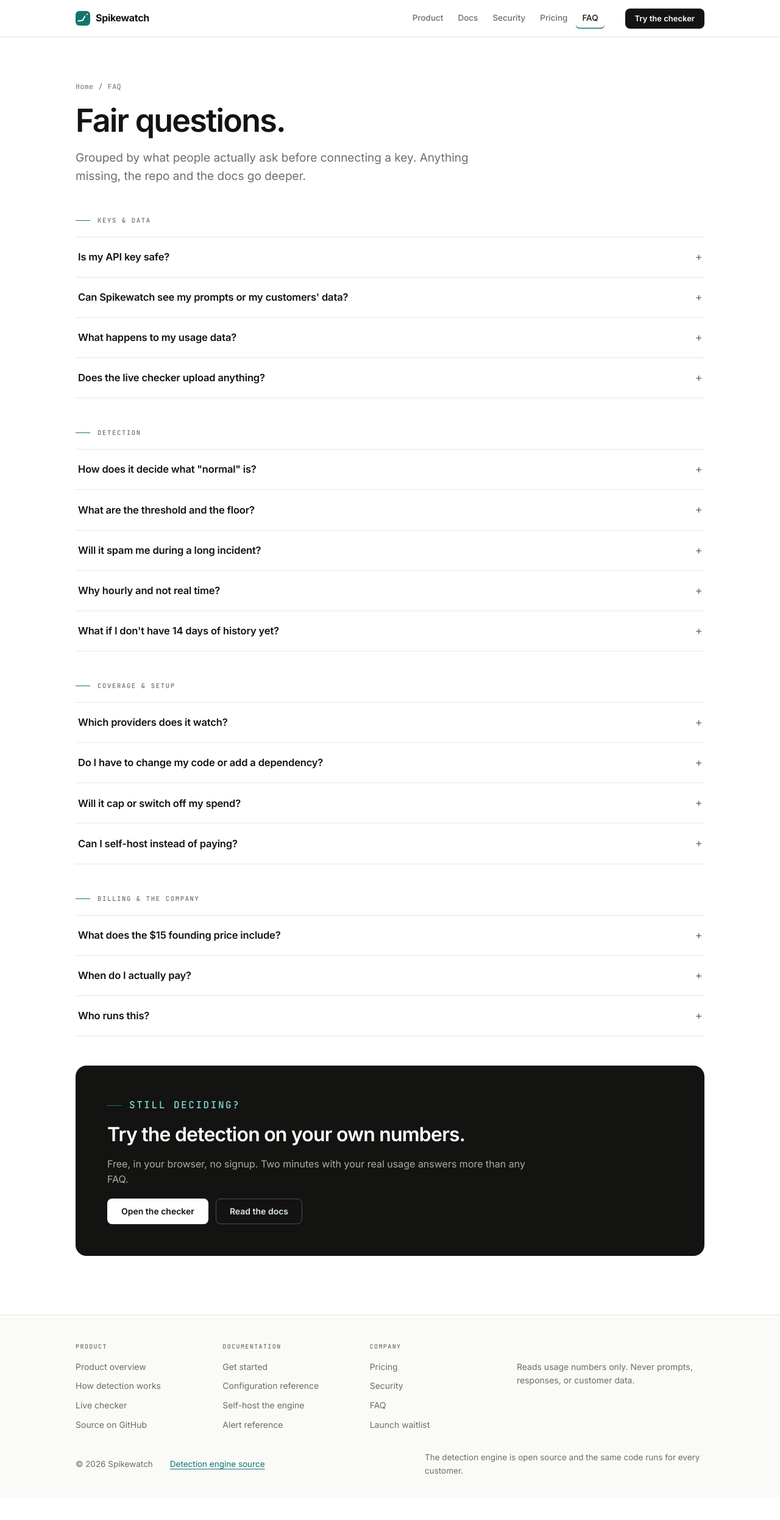
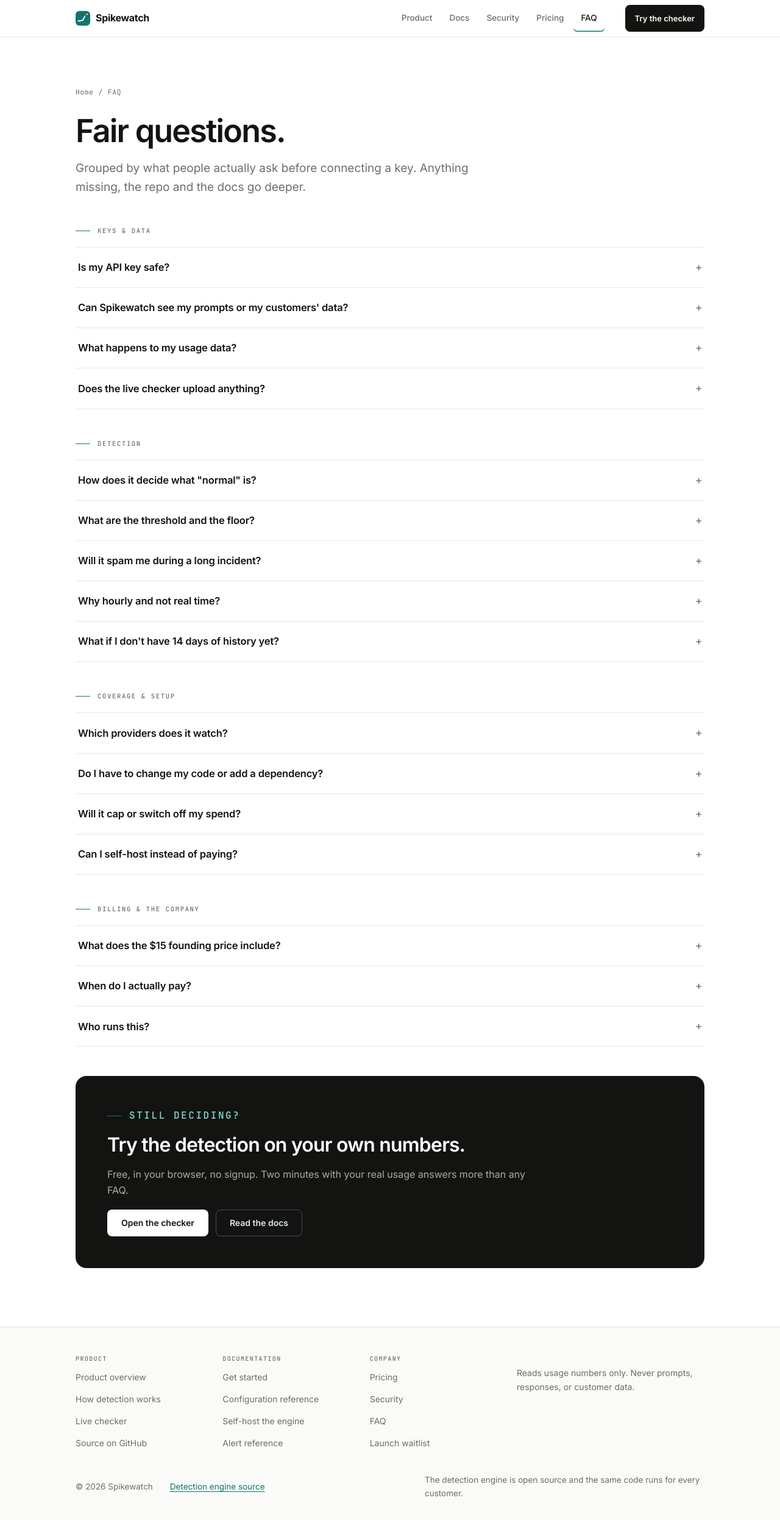
Before and after one commit to shantanupatil-debug/spikewatch, a plain HTML site: page faq.html in a window 1280 px wide. Shown: the whole page at 61% size. Before the commit the page ends 2455 px from the top, so only its background shows below. Drawn offline with Linux system fonts and the light colour scheme.

Commit message:
Enhance styles for navigation and layout
Added styles for improved accessibility and layout.

```diff
--- a/faq.html
+++ b/faq.html
@@ -209,6 +209,19 @@
   .band{padding:32px 24px}
   .tw.wide table{min-width:680px}
 }
+/* ui-pass: 44px targets, focus, overflow */
+:focus-visible{outline:2px solid var(--accent);outline-offset:2px}
+.nav-links a{display:inline-flex;align-items:center;min-height:44px;padding:0 12px}
+.nav-inner>a:first-child{display:inline-flex;align-items:center;min-height:44px}
+.nav-cta.btn,.btn{min-height:44px;display:inline-flex;align-items:center;justify-content:center}
+.foot-col a{display:inline-flex;align-items:center;min-height:36px}
+.foot-col{gap:0}
+.foot-inner a{display:inline-flex;align-items:center;min-height:36px}
+.tabs{max-width:100%;overflow-x:auto}
+html,body{overflow-x:clip}
+@media(prefers-reduced-motion:reduce){*{transition:none!important;animation:none!important;scroll-behavior:auto!important}}
+.crumbs a{display:inline-flex;align-items:center;min-height:36px}
+.docside a{display:flex;align-items:center;min-height:40px}
 </style>
 </head><body>
 <nav class="nav"><div class="nav-inner">
```
